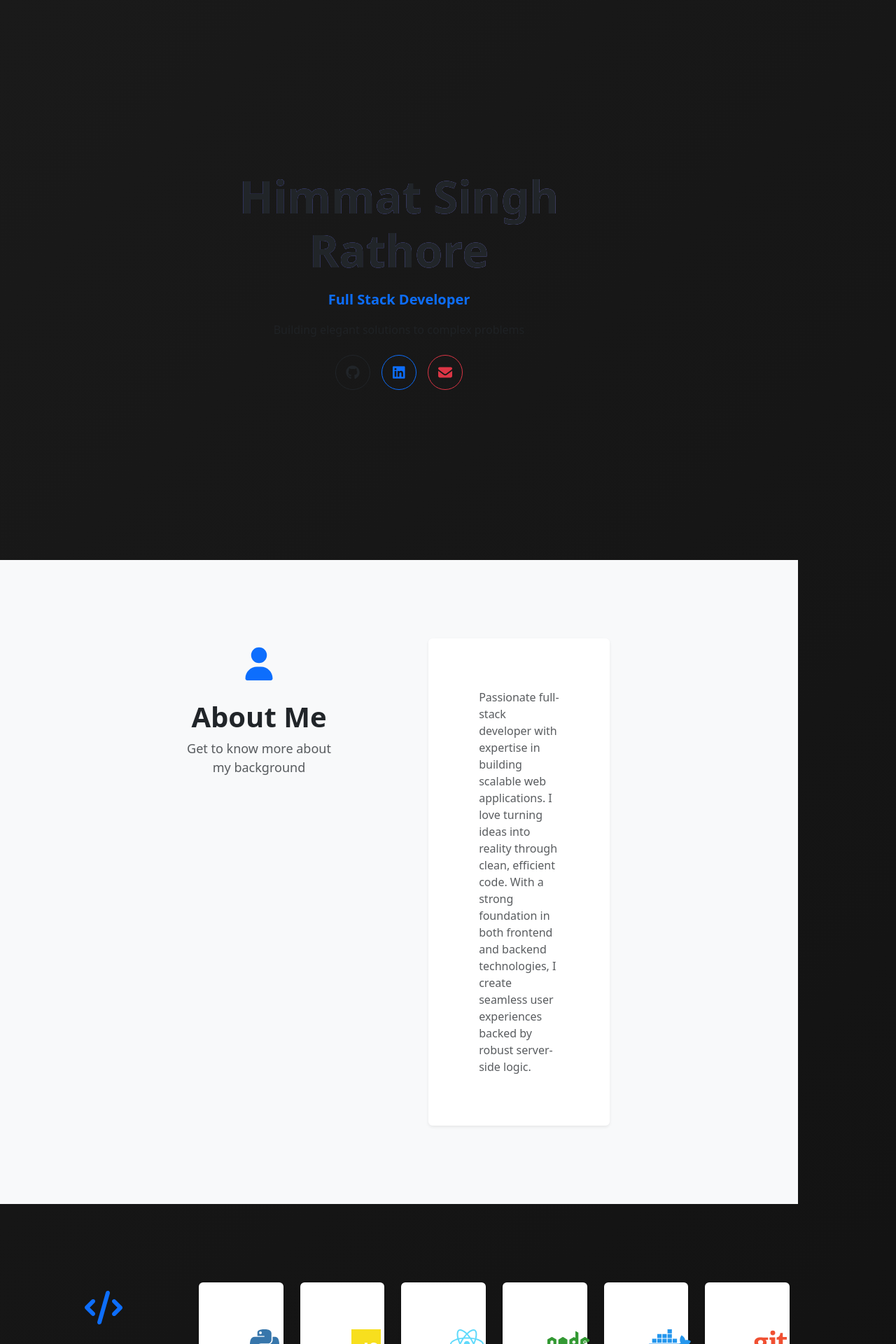
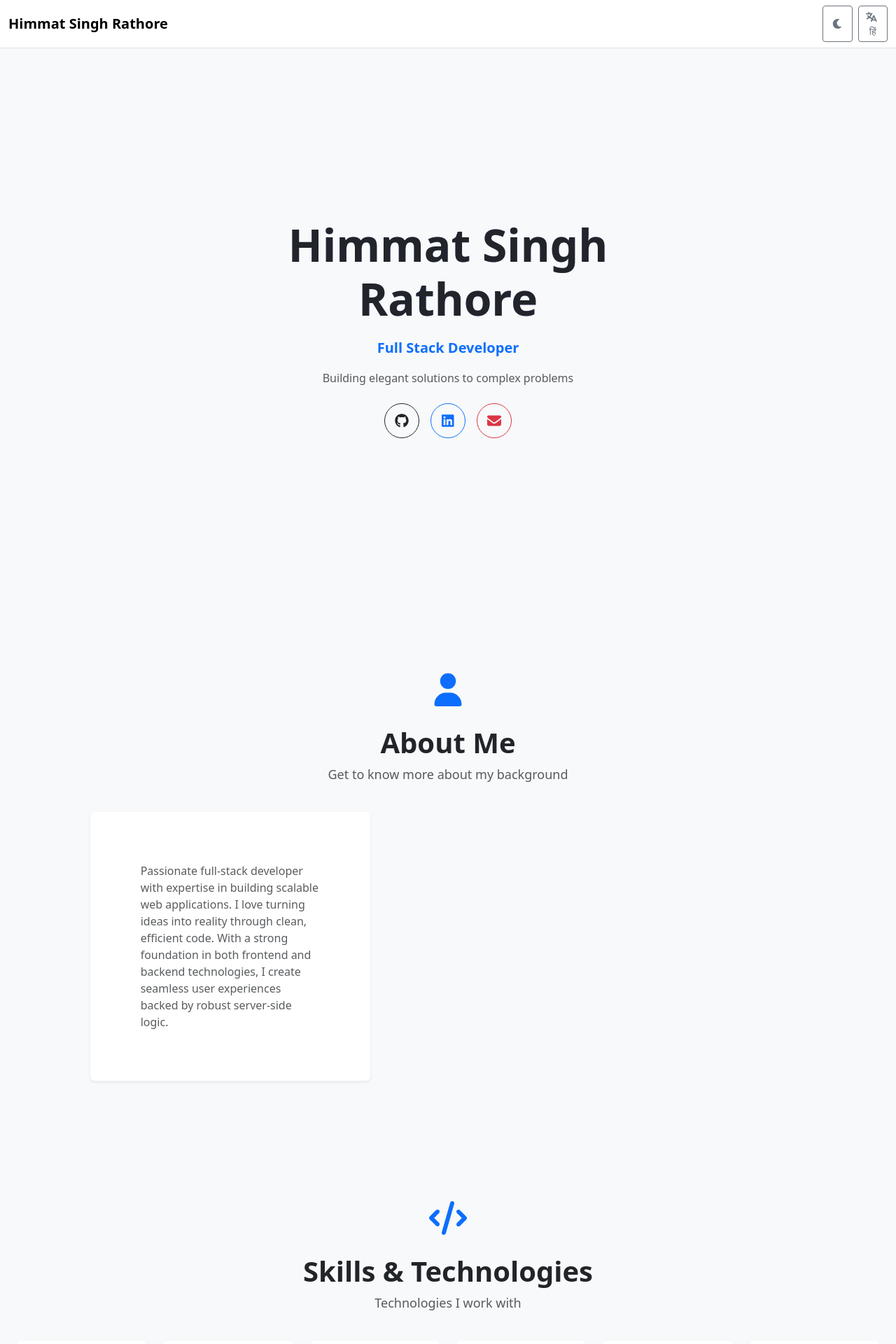
Before and after one commit to himmsrathore/flask_hello, a React app in the folder frontend/: page / in a window 1280 px wide. Shown: the top 1920 px of the page at 70% size. Built offline with nearby package versions, Linux system fonts and the light colour scheme; the HTML template or start-up script is replaced by a standard one.

Commit message:
Add theme and language toggles, fix layout issues

```diff
--- a/frontend/src/App.css
+++ b/frontend/src/App.css
@@ -3,6 +3,75 @@
 .portfolio {
   width: 100%;
   min-height: 100vh;
+  transition: background-color 0.3s ease, color 0.3s ease;
+}
+
+/* Light Theme (default) */
+.portfolio.light {
+  background-color: #f8f9fa;
+  color: #212529;
+}
+
+.portfolio.light .navbar {
+  background-color: #ffffff;
+  color: #212529;
+}
+
+.portfolio.light .card {
+  background-color: #ffffff;
+  color: #212529;
+}
+
+.portfolio.light .footer-section {
+  background-color: #212529;
+  color: #ffffff;
+}
+
+/* Dark Theme */
+.portfolio.dark {
+  background-color: #1a1a1a;
+  color: #f8f9fa;
+}
+
+.portfolio.dark .navbar {
+  background-color: #2d2d2d;
+  color: #f8f9fa;
+}
+
+.portfolio.dark .navbar-brand {
+  color: #f8f9fa !important;
+}
+
+.portfolio.dark .card {
+  background-color: #2d2d2d;
+  color: #f8f9fa;
+  border: 1px solid #404040 !important;
+}
+
+.portfolio.dark .text-muted {
+  color: #adb5bd !important;
+}
+
+.portfolio.dark .section-title {
+  color: #f8f9fa !important;
+}
+
+.portfolio.dark .footer-section {
+  background-color: #0d0d0d;
+  color: #f8f9fa;
+}
+
+.portfolio.dark .hero-section {
+  background-color: #1a1a1a;
+}
+
+.portfolio.dark .section-padding:nth-child(even) {
+  background-color: #242424;
+}
+
+/* Navbar */
+.navbar {
+  transition: background-color 0.3s ease;
 }
 
 /* Hero Section */
--- a/frontend/src/App.jsx
+++ b/frontend/src/App.jsx
@@ -1,10 +1,89 @@
+import { useState } from 'react'
 import { FontAwesomeIcon } from '@fortawesome/react-fontawesome'
-import { faEnvelope, faGraduationCap, faCode, faBriefcase, faUser } from '@fortawesome/free-solid-svg-icons'
+import { faEnvelope, faGraduationCap, faCode, faBriefcase, faUser, faMoon, faSun, faLanguage } from '@fortawesome/free-solid-svg-icons'
 import { faGithub, faLinkedin, faReact, faPython, faJs, faNode, faDocker, faGit } from '@fortawesome/free-brands-svg-icons'
 import 'bootstrap/dist/css/bootstrap.min.css'
 import './App.css'
 
 function App() {
+  const [theme, setTheme] = useState('light')
+  const [language, setLanguage] = useState('en')
+
+  const toggleTheme = () => {
+    setTheme(theme === 'light' ? 'dark' : 'light')
+  }
+
+  const toggleLanguage = () => {
+    setLanguage(language === 'en' ? 'hi' : 'en')
+  }
+
+  const content = {
+    en: {
+      name: 'Himmat Singh Rathore',
+      title: 'Full Stack Developer',
+      tagline: 'Building elegant solutions to complex problems',
+      about: {
+        title: 'About Me',
+        subtitle: 'Get to know more about my background',
+        text: 'Passionate full-stack developer with expertise in building scalable web applications. I love turning ideas into reality through clean, efficient code. With a strong foundation in both frontend and backend technologies, I create seamless user experiences backed by robust server-side logic.'
+      },
+      skills: {
+        title: 'Skills & Technologies',
+        subtitle: 'Technologies I work with'
+      },
+      education: {
+        title: 'Education',
+        subtitle: 'My academic background',
+        degree: 'Bachelor of Technology in Computer Science',
+        institution: 'University of Technology',
+        year: '2019 - 2023',
+        description: 'Specialized in software engineering and web development. Graduated with honors.'
+      },
+      projects: {
+        title: 'Projects',
+        subtitle: 'Some of my recent work'
+      },
+      contact: {
+        title: 'Get In Touch',
+        subtitle: "I'm always open to discussing new projects and opportunities.",
+        button: 'Contact Me'
+      }
+    },
+    hi: {
+      name: 'हिम्मत सिंह राठौर',
+      title: 'फुल स्टैक डेवलपर',
+      tagline: 'जटिल समस्याओं के लिए सुरुचिपूर्ण समाधान बनाना',
+      about: {
+        title: 'मेरे बारे में',
+        subtitle: 'मेरी पृष्ठभूमि के बारे में अधिक जानें',
+        text: 'स्केलेबल वेब एप्लिकेशन बनाने में विशेषज्ञता वाला एक भावुक फुल-स्टैक डेवलपर। मुझे स्वच्छ, कुशल कोड के माध्यम से विचारों को वास्तविकता में बदलना पसंद है।'
+      },
+      skills: {
+        title: 'कौशल और प्रौद्योगिकियां',
+        subtitle: 'जिन तकनीकों के साथ मैं काम करता हूं'
+      },
+      education: {
+        title: 'शिक्षा',
+        subtitle: 'मेरी शैक्षणिक पृष्ठभूमि',
+        degree: 'कंप्यूटर विज्ञान में प्रौद्योगिकी स्नातक',
+        institution: 'प्रौद्योगिकी विश्वविद्यालय',
+        year: '2019 - 2023',
+        description: 'सॉफ्टवेयर इंजीनियरिंग और वेब विकास में विशेषज्ञता। सम्मान के साथ स्नातक।'
+      },
+      projects: {
+        title: 'परियोजनाएं',
+        subtitle: 'मेरे हाल के कुछ काम'
+      },
+      contact: {
+        title: 'संपर्क करें',
+        subtitle: 'मैं हमेशा नई परियोजनाओं और अवसरों पर चर्चा के लिए तैयार हूं।',
+        button: 'मुझसे संपर्क करें'
+      }
+    }
+  }
+
+  const t = content[language]
+
   const skills = [
     { name: 'Python', icon: faPython, color: '#3776AB' },
     { name: 'JavaScript', icon: faJs, color: '#F7DF1E' },
@@ -39,15 +118,39 @@ function App() {
   ]
 
   return (
-    <div className="portfolio">
+    <div className={`portfolio ${theme}`} data-theme={theme}>
+      {/* Top Navigation Bar with Toggles */}
+      <nav className="navbar navbar-expand-lg sticky-top border-bottom">
+        <div className="container-fluid">
+          <span className="navbar-brand fw-bold">{t.name}</span>
+          <div className="d-flex gap-2">
+            <button
+              className="btn btn-outline-secondary btn-sm"
+              onClick={toggleTheme}
+              title={theme === 'light' ? 'Dark Mode' : 'Light Mode'}
+            >
+              <FontAwesomeIcon icon={theme === 'light' ? faMoon : faSun} />
+            </button>
+            <button
+              className="btn btn-outline-secondary btn-sm"
+              onClick={toggleLanguage}
+              title={language === 'en' ? 'हिंदी' : 'English'}
+            >
+              <FontAwesomeIcon icon={faLanguage} className="me-1" />
+              {language === 'en' ? 'हिं' : 'EN'}
+            </button>
+          </div>
+        </div>
+      </nav>
+
       {/* Hero Section */}
       <section className="hero-section">
         <div className="container">
           <div className="row justify-content-center">
             <div className="col-lg-8 text-center">
-              <h1 className="display-3 fw-bold mb-3">Himmat Singh Rathore</h1>
-              <p className="lead text-primary fw-semibold mb-3">Full Stack Developer</p>
-              <p className="text-muted mb-4">Building elegant solutions to complex problems</p>
+              <h1 className="display-3 fw-bold mb-3">{t.name}</h1>
+              <p className="lead text-primary fw-semibold mb-3">{t.title}</p>
+              <p className="text-muted mb-4">{t.tagline}</p>
               <div className="social-links">
                 <a href="https://github.com/himmsrathore" target="_blank" rel="noopener noreferrer" className="btn btn-outline-dark btn-lg">
                   <FontAwesomeIcon icon={faGithub} />
@@ -65,27 +168,22 @@ function App() {
       </section>
 
       {/* About Section */}
-      <section className="section-padding bg-light">
-        <div className="container">
-          <div className="row justify-content-center mb-5">
-            <div className="col-lg-8 text-center">
+      <section className="section-padding">
+        <div className="container-fluid px-4">
+          <div className="row justify-content-center mb-4">
+            <div className="col-12 text-center">
               <div className="section-icon mb-3">
                 <FontAwesomeIcon icon={faUser} />
               </div>
-              <h2 className="section-title">About Me</h2>
-              <p className="section-subtitle text-muted">Get to know more about my background</p>
+              <h2 className="section-title">{t.about.title}</h2>
+              <p className="section-subtitle text-muted">{t.about.subtitle}</p>
             </div>
           </div>
           <div className="row justify-content-center">
-            <div className="col-lg-8">
+            <div className="col-lg-10">
               <div className="card shadow-sm border-0">
                 <div className="card-body p-4">
-                  <p className="card-text text-muted mb-0">
-                    Passionate full-stack developer with expertise in building scalable web applications.
-                    I love turning ideas into reality through clean, efficient code. With a strong foundation
-                    in both frontend and backend technologies, I create seamless user experiences backed by
-                    robust server-side logic.
-                  </p>
+                  <p className="card-text text-muted mb-0">{t.about.text}</p>
                 </div>
               </div>
             </div>
@@ -95,17 +193,17 @@ function App() {
 
       {/* Skills Section */}
       <section className="section-padding">
-        <div className="container">
-          <div className="row justify-content-center mb-5">
-            <div className="col-lg-8 text-center">
+        <div className="container-fluid px-4">
+          <div className="row justify-content-center mb-4">
+            <div className="col-12 text-center">
               <div className="section-icon mb-3">
                 <FontAwesomeIcon icon={faCode} />
               </div>
-              <h2 className="section-title">Skills & Technologies</h2>
-              <p className="section-subtitle text-muted">Technologies I work with</p>
+              <h2 className="section-title">{t.skills.title}</h2>
+              <p className="section-subtitle text-muted">{t.skills.subtitle}</p>
             </div>
           </div>
-          <div className="row g-4">
+          <div className="row g-4 justify-content-center">
             {skills.map((skill, index) => (
               <div key={index} className="col-6 col-md-4 col-lg-2">
                 <div className="card skill-card h-100 text-center shadow-sm border-0">
@@ -121,27 +219,25 @@ function App() {
       </section>
 
       {/* Education Section */}
-      <section className="section-padding bg-light">
-        <div className="container">
-          <div className="row justify-content-center mb-5">
-            <div className="col-lg-8 text-center">
+      <section className="section-padding">
+        <div className="container-fluid px-4">
+          <div className="row justify-content-center mb-4">
+            <div className="col-12 text-center">
               <div className="section-icon mb-3">
                 <FontAwesomeIcon icon={faGraduationCap} />
               </div>
-              <h2 className="section-title">Education</h2>
-              <p className="section-subtitle text-muted">My academic background</p>
+              <h2 className="section-title">{t.education.title}</h2>
+              <p className="section-subtitle text-muted">{t.education.subtitle}</p>
             </div>
           </div>
           <div className="row justify-content-center">
-            <div className="col-lg-8">
+            <div className="col-lg-10">
               <div className="card shadow-sm border-0">
                 <div className="card-body p-4">
-                  <h5 className="card-title fw-bold mb-2">Bachelor of Technology in Computer Science</h5>
-                  <h6 className="text-primary mb-2">University of Technology</h6>
-                  <p className="text-muted small mb-3">2019 - 2023</p>
-                  <p className="card-text text-muted mb-0">
-                    Specialized in software engineering and web development. Graduated with honors.
-                  </p>
+                  <h5 className="card-title fw-bold mb-2">{t.education.degree}</h5>
+                  <h6 className="text-primary mb-2">{t.education.institution}</h6>
+                  <p className="text-muted small mb-3">{t.education.year}</p>
+                  <p className="card-text text-muted mb-0">{t.education.description}</p>
                 </div>
               </div>
             </div>
@@ -151,17 +247,17 @@ function App() {
 
       {/* Projects Section */}
       <section className="section-padding">
-        <div className="container">
-          <div className="row justify-content-center mb-5">
-            <div className="col-lg-8 text-center">
+        <div className="container-fluid px-4">
+          <div className="row justify-content-center mb-4">
+            <div className="col-12 text-center">
               <div className="section-icon mb-3">
                 <FontAwesomeIcon icon={faBriefcase} />
               </div>
-              <h2 className="section-title">Projects</h2>
-              <p className="section-subtitle text-muted">Some of my recent work</p>
+              <h2 className="section-title">{t.projects.title}</h2>
+              <p className="section-subtitle text-muted">{t.projects.subtitle}</p>
             </div>
           </div>
-          <div className="row g-4">
+          <div className="row g-4 justify-content-center">
             {projects.map((project, index) => (
               <div key={index} className="col-md-6 col-lg-4">
                 <div className="card project-card h-100 shadow-sm border-0">
@@ -190,19 +286,17 @@ function App() {
       </section>
 
       {/* Contact Section */}
-      <section className="section-padding bg-light">
-        <div className="container">
+      <section className="section-padding">
+        <div className="container-fluid px-4">
           <div className="row justify-content-center">
             <div className="col-lg-8 text-center">
               <div className="section-icon mb-3">
                 <FontAwesomeIcon icon={faEnvelope} />
               </div>
-              <h2 className="section-title">Get In Touch</h2>
-              <p className="section-subtitle text-muted mb-4">
-                I'm always open to discussing new projects and opportunities.
-              </p>
+              <h2 className="section-title">{t.contact.title}</h2>
+              <p className="section-subtitle text-muted mb-4">{t.contact.subtitle}</p>
               <a href="mailto:himmat@example.com" className="btn btn-primary btn-lg">
-                <FontAwesomeIcon icon={faEnvelope} className="me-2" /> Contact Me
+                <FontAwesomeIcon icon={faEnvelope} className="me-2" /> {t.contact.button}
               </a>
             </div>
           </div>
@@ -210,9 +304,9 @@ function App() {
       </section>
 
       {/* Footer */}
-      <footer className="bg-dark text-white text-center py-4">
+      <footer className="footer-section text-center py-4">
         <div className="container">
-          <p className="mb-0">&copy; 2025 Himmat Singh Rathore. All rights reserved.</p>
+          <p className="mb-0">&copy; 2025 {t.name}. All rights reserved.</p>
         </div>
       </footer>
     </div>
```
